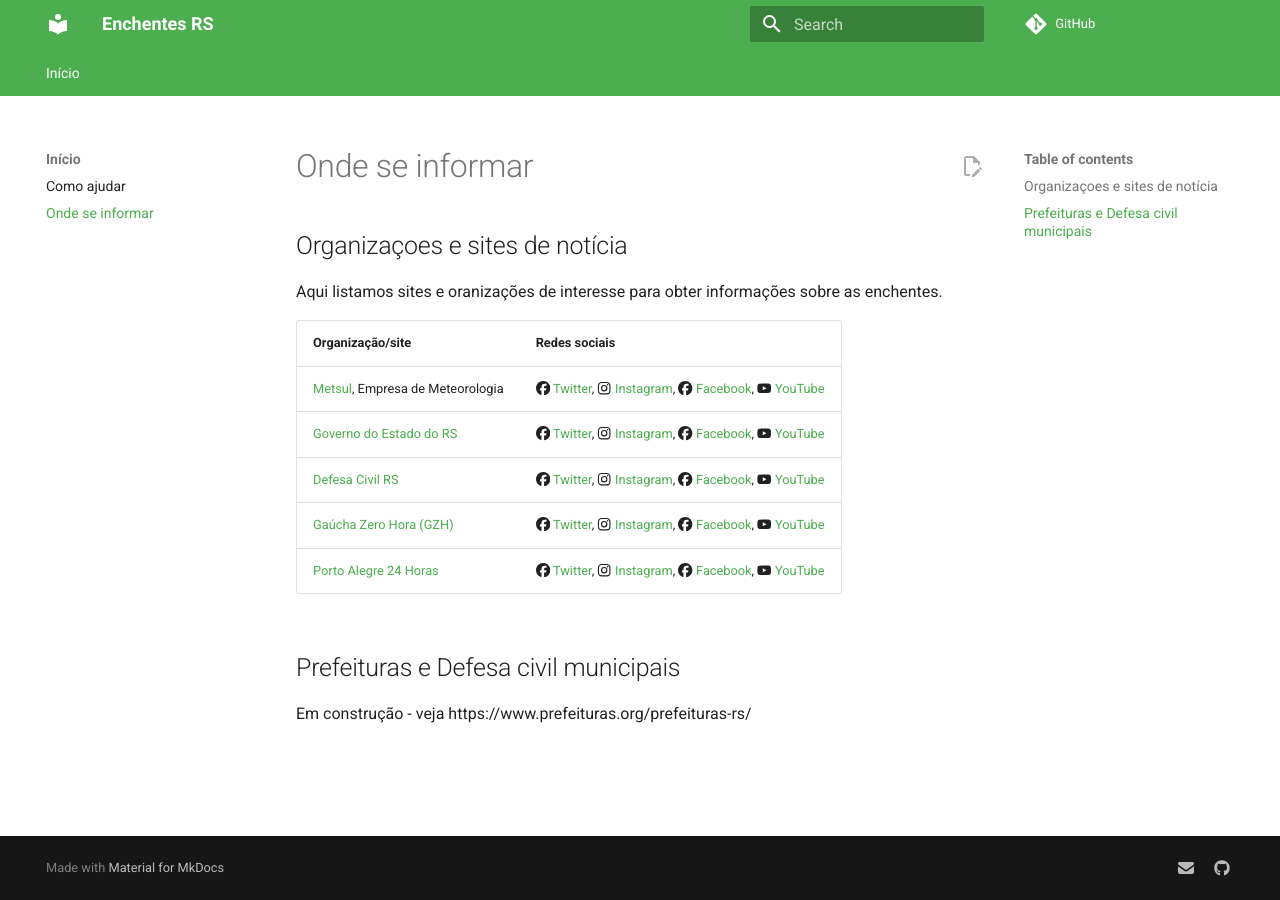
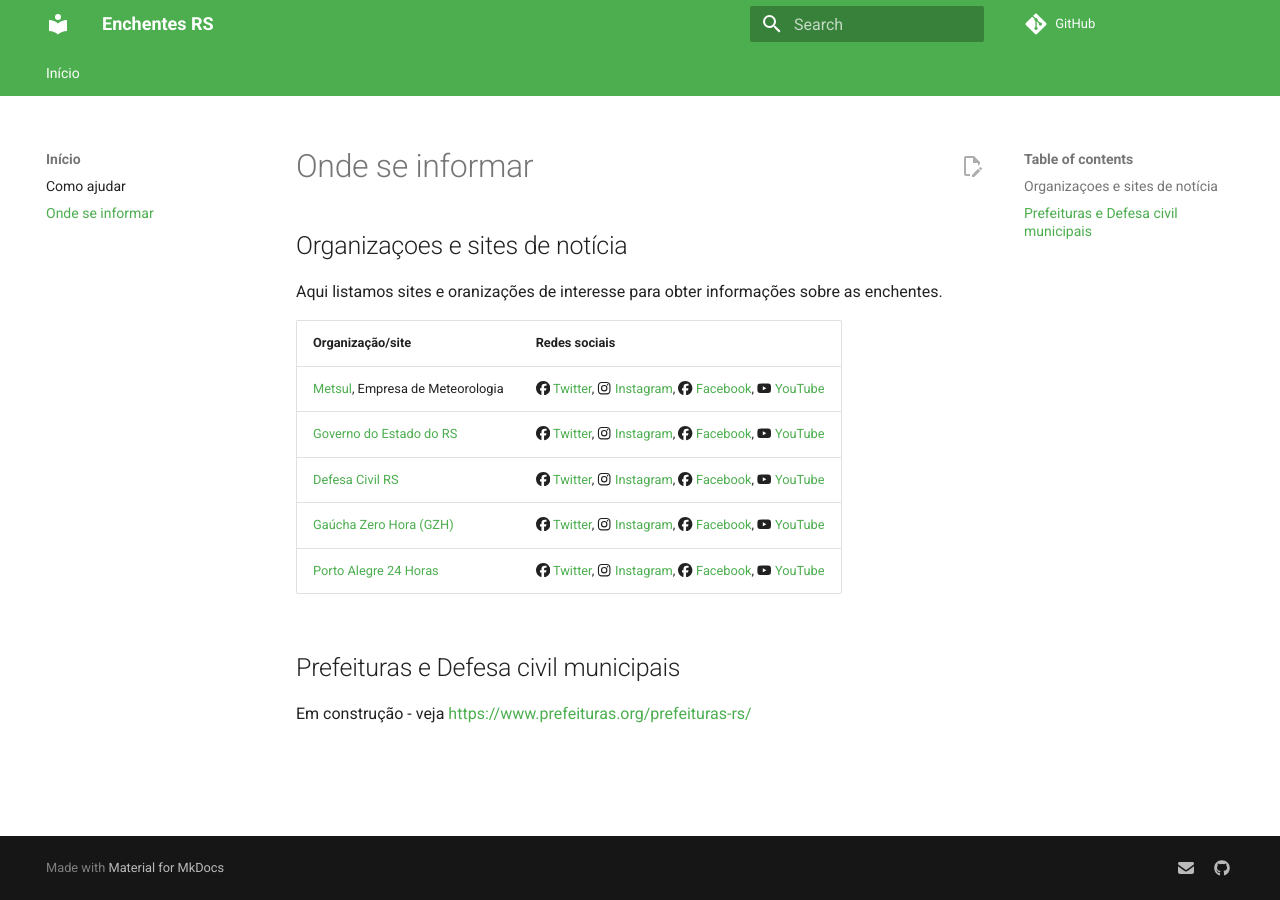
Before and after one commit to enchentesrs/enchentesrs.github.io, an MkDocs documentation site: the page built from docs/onde-se-informar.md, in a window 1280 px wide. Built offline with MkDocs 1.6.1 and Material for MkDocs 9.7.7, drawn with Linux system fonts in a browser that asks for light colours; comment, search, counter and statistics services are not loaded.

Commit message:
Formatação de link

```diff
--- a/docs/onde-se-informar.md
+++ b/docs/onde-se-informar.md
@@ -38,4 +38,4 @@
 
 ## Prefeituras e Defesa civil municipais
 
-Em construção - veja https://www.prefeituras.org/prefeituras-rs/
+Em construção - veja <https://www.prefeituras.org/prefeituras-rs/>
```
